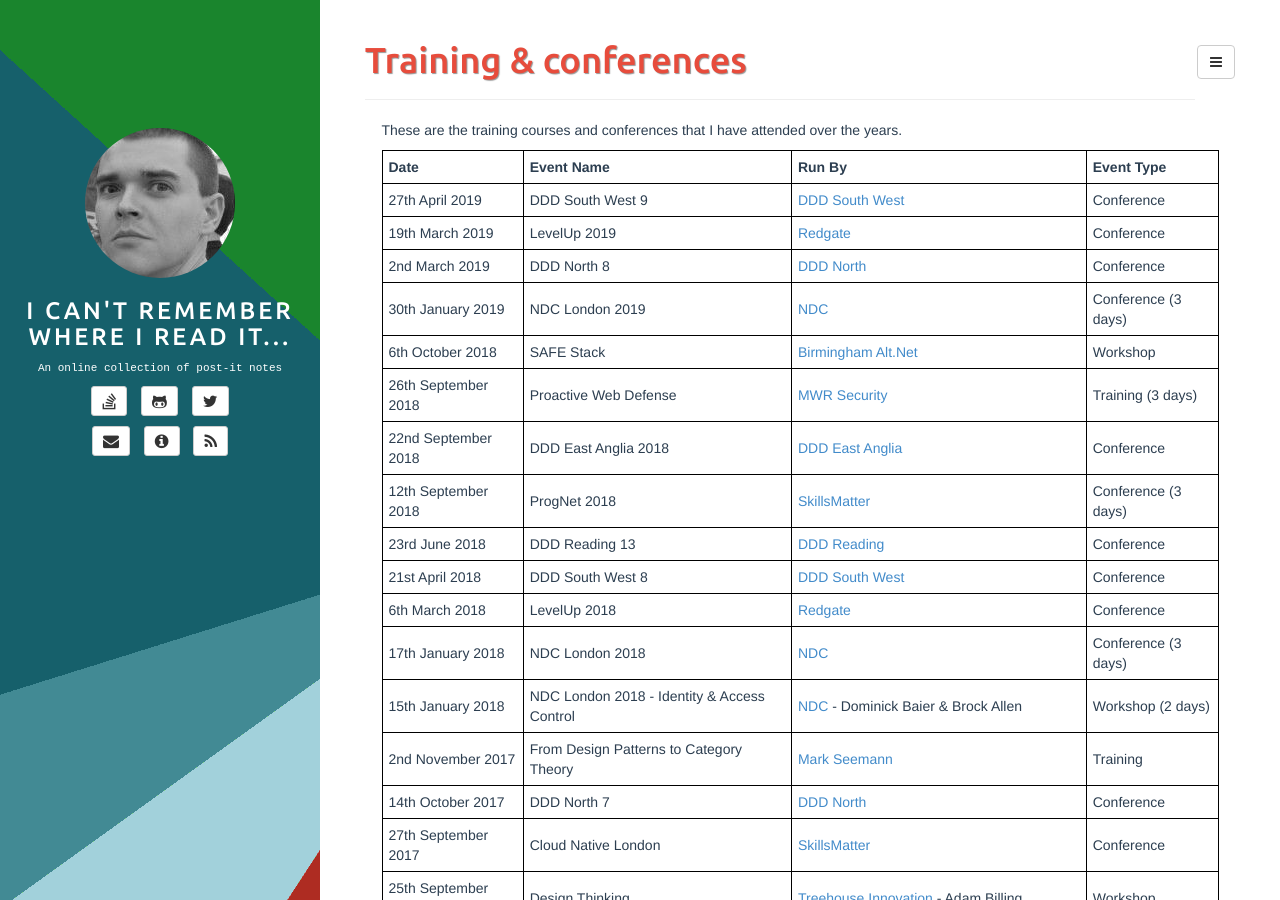
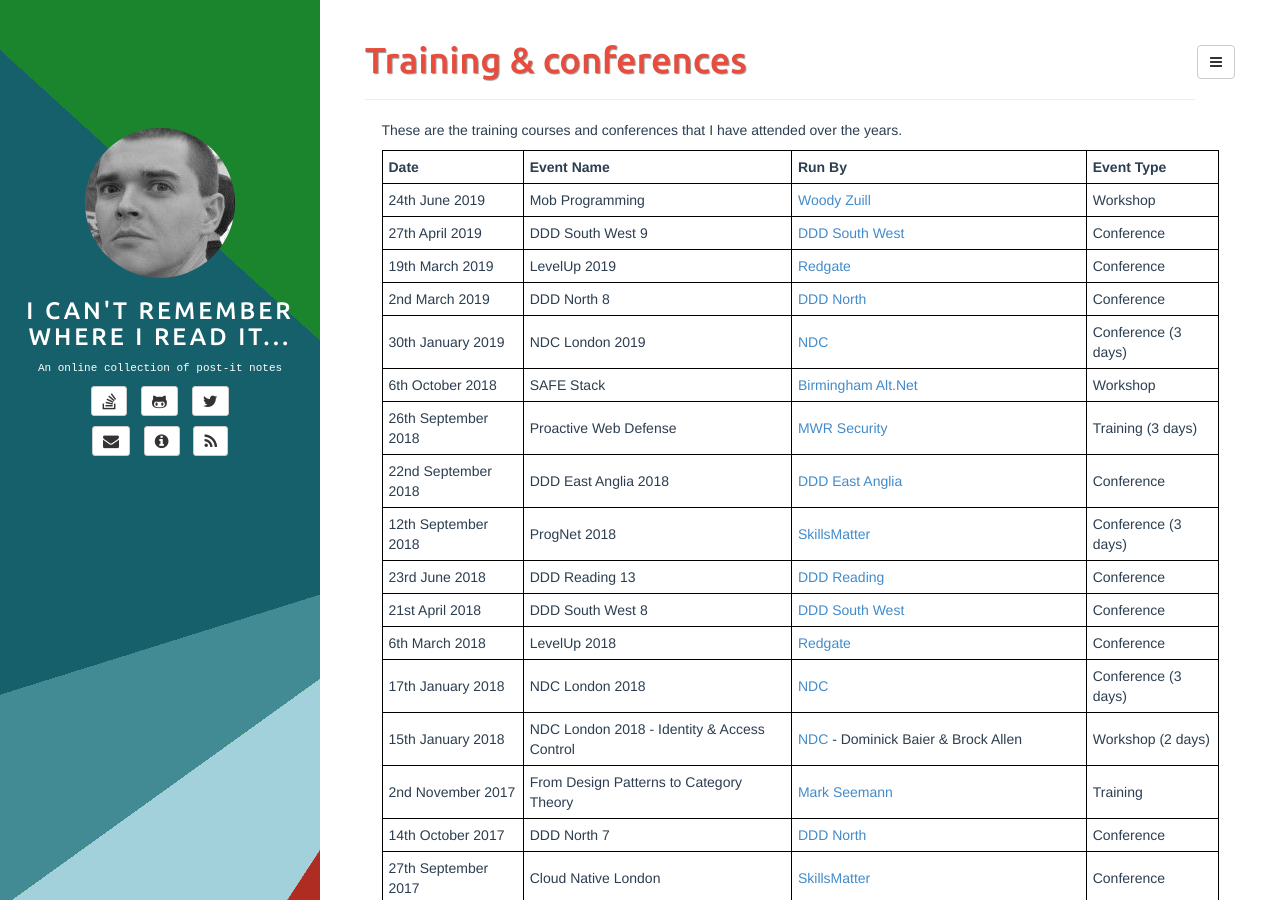
Before and after one commit to adrianbanks/adrianbanks.github.io, a Jekyll site: the page built from training.md, in a window 1280 px wide and 900 px high. Built offline with Jekyll 4.4.1, drawn with Linux system fonts in a browser that asks for light colours.

Commit message:
Add mob programming workshop

```diff
--- a/training.md
+++ b/training.md
@@ -7,6 +7,7 @@ These are the training courses and conferences that I have attended over the yea
 
 | **Date**            | **Event Name**                                     | **Run By**                                               | **Event Type**      |
 | ------------------- | -------------------------------------------------- | -------------------------------------------------------- | ------------------- |
+| 24th June 2019      | Mob Programming                                    | [Woody Zuill][23]                                        | Workshop            |
 | 27th April 2019     | DDD South West 9                                   | [DDD South West][2]                                      | Conference          |
 | 19th March 2019     | LevelUp 2019                                       | [Redgate][22]                                            | Conference          |
 | 2nd March 2019      | DDD North 8                                        | [DDD North][3]                                           | Conference          |
```
Also changed, not shown: other parts of training.md (+1 -0 lines).
